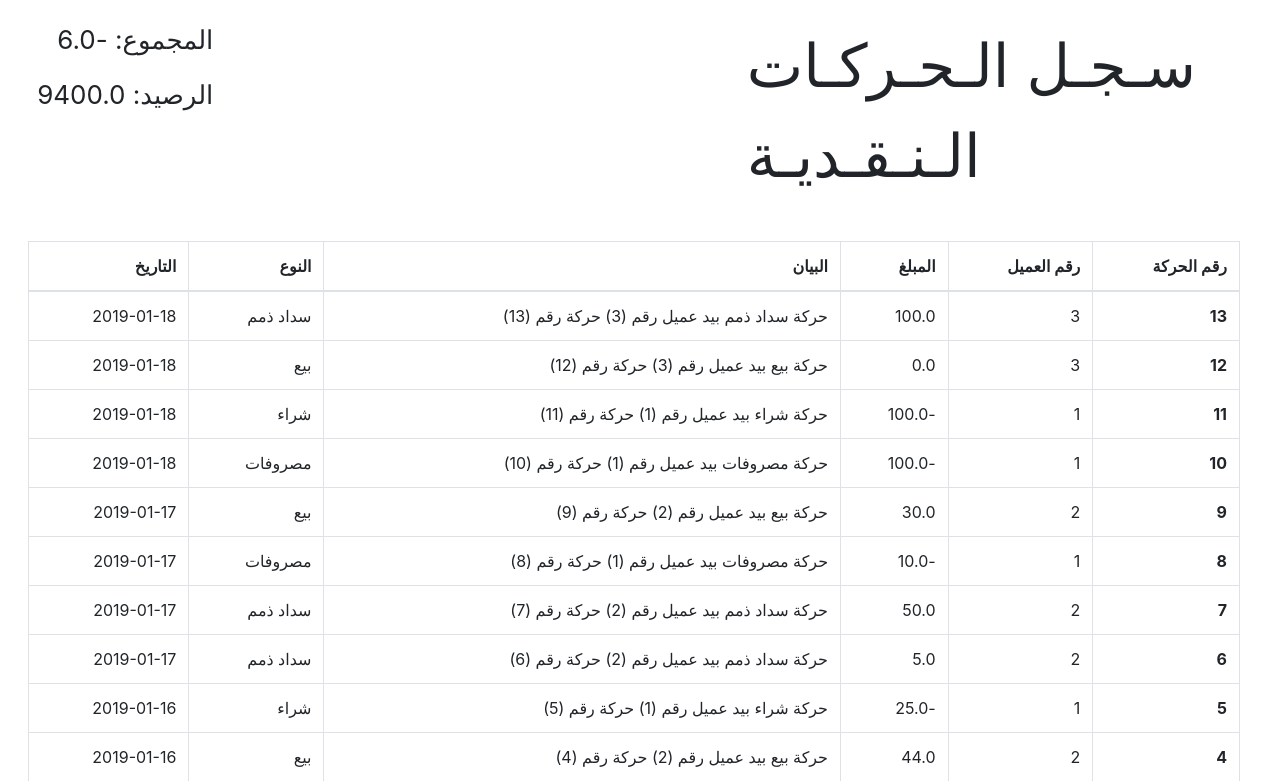
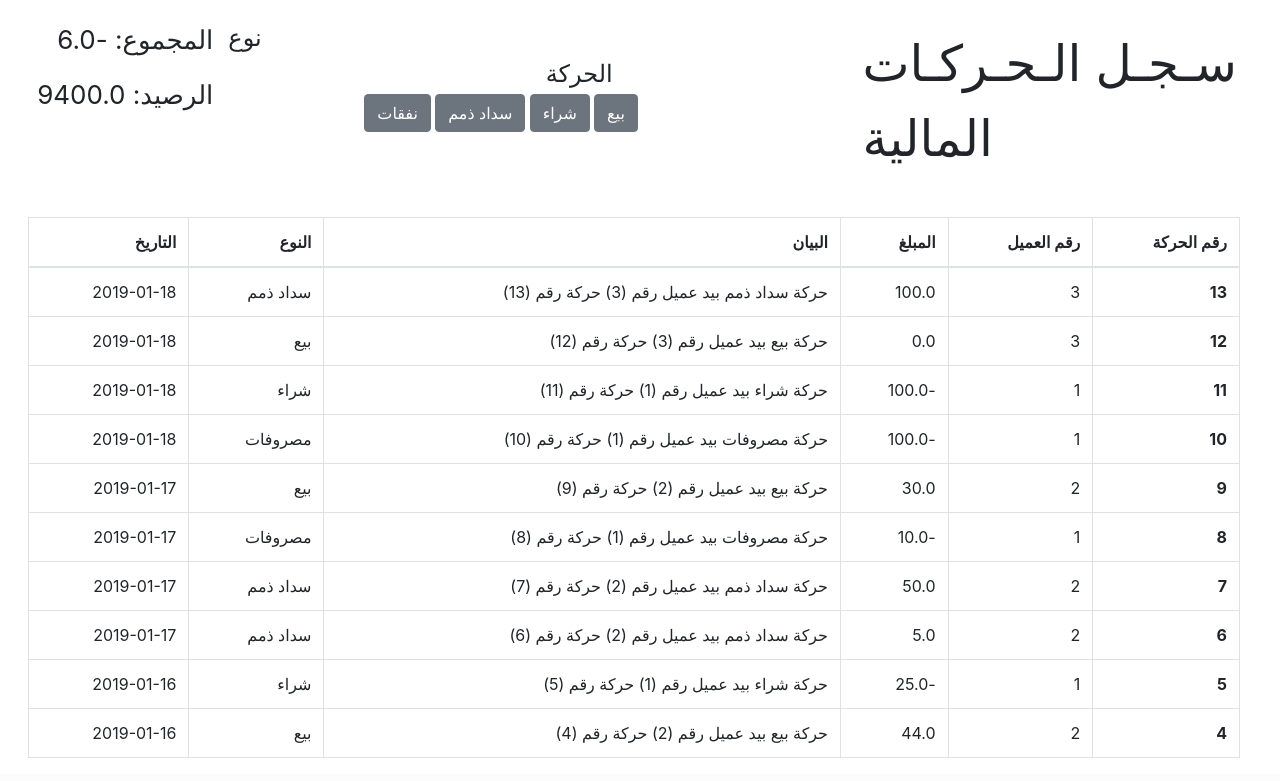
Before and after one commit to Minter27/Management-System, a Flask app: page /cash in a window 1280 px wide. Shown: the part 80-861 px from the top of the page. After the commit the page ends 838 px from the top, so only its background shows below. Run offline with Flask 2, Linux system fonts and the light colour scheme; data comes from the database, SQL or seed files in the repository; some libraries are stand-ins or nearby versions.

Commit message:
added query by type to the money transactions page (cash)

```diff
--- a/app.py
+++ b/app.py
@@ -154,11 +154,8 @@ def clients():
     except:
       return "الرجاء التأكد من تعبئة النموذج كاملاً"
 
-    if (None or False in (id, name, phone)) or (len(name) < 3) or (len(phone) != 10 or not re.search(r"[0-9]{10}?", phone)):
+    if (None in (id, name, phone)) or (len(name) < 3):
       return "الرجاء التأكد من تعبئة النموذج كاملاً"
-
-    if balance < 0:
-      return "لا يمكن ان يكون رصيد بداية المدة سالب ، اذا لم يقم العميل بالدفع و يريد الشراء ، يتم تسجيل الحركة ذمم"
 
     db.execute("INSERT INTO clients (clientId, client_name, client_phone, client_balance)"
               + "VALUES ((?), (?), (?), (?))", [id, name, phone, balance])
@@ -370,3 +367,18 @@ def inventory():
 def getClientId():
   query = db.execute("SELECT client_name FROM clients ORDER BY clientId").fetchall()
   return jsonify( { 'clientArr': list(query) } )
+
+@app.route("/getTransactionsByType")
+def getTransactionsByType():
+  transactions = []
+  query = db.execute("SELECT * FROM cash WHERE typeId = (?)", [request.args.get('typeId')]).fetchall()
+  for record in query:
+    transactions.append({
+      'id': record[0],
+      'clientId': record[1],
+      'amount': record[2],
+      'descreption': str("حركة " + str(record[4]) +  " بيد عميل رقم " + "(" +str(record[1]) + ")" + " حركة رقم " + "(" + str(record[0]) + ")"),
+      'type': record[4],
+      'date': record[5]
+    })
+  return jsonify(transactions)
--- a/static/css/cash.css
+++ b/static/css/cash.css
@@ -2,8 +2,9 @@
   margin-top: 8%;
 }
 .head-text {
-  margin-left: 50%;
-  font-size: 60px;
+  margin-top: 1%;
+  margin-left: 34%;
+  font-size: 50px;
 }
 .center-table {
   margin-top: 2%;
@@ -13,3 +14,11 @@
 .col-md-2 {
   font-size: 26px;
 }
+.transactionType {
+  margin-left: 80%;
+  font-size: 24px;
+}
+button {
+  padding: 5%;
+  margin: 0.5%;
+}
--- a/static/js/cash.js
+++ b/static/js/cash.js
@@ -1,3 +1,28 @@
 $(document).ready(() => {
-
+  $("button").click(function() {
+    $("button").removeClass('btn-primary').addClass('btn-secondary')
+    $(this).removeClass('btn-secondary').addClass('btn-primary')
+    const para = {
+      typeId: $(this).val(),
+    }
+    $.getJSON("/getTransactionsByType", para, (data) => {
+      console.log(data)
+      let total = 0
+      $("tbody").empty()
+      for (let transaction of data) {
+        $("tbody").append(
+        `<tr>
+          <th scope="row">${ transaction.id }</th>
+          <td>${ transaction.clientId }</td>
+          <td>${ transaction.amount }</td>
+          <td>${ transaction.descreption }</td>
+          <td>${ transaction.type }</td>
+          <td>${ transaction.date }</td>
+        </tr>`
+        )
+        total += transaction.amount
+      }
+      $("p#total").text("المجموع: " + String(Math.abs(total)))
+    })
+  })
 })
--- a/templates/cash.html
+++ b/templates/cash.html
@@ -7,14 +7,23 @@
 
 {% block body %}
   <div class="main row">
-    <div class="col-md-10">
+    <div class="col-md-6">
       <div class="head-text">
-        <p>سـجـل الـحـركـات الـنـقـديـة</p>
+        <p>سـجـل الـحـركـات المالية</p>
+      </div>
+    </div>
+    <div class="col-md-4">
+      <span class="transactionType">نوع الحركة</span>
+      <div class="row">
+        <button class="btn btn-secondary" value="S">بيع</button>
+        <button class="btn btn-secondary" value="B">شراء</button>
+        <button class="btn btn-secondary" value="R">سداد ذمم</button>
+        <button class="btn btn-secondary" value="E">نفقات</button>
       </div>
     </div>
     <div class="col-md-2">
       <div class="row">
-        <p>المجموع: {{ stats.total }}</p>
+        <p id="total">المجموع: {{ stats.total }}</p>
       </div>
       <div class="row">
         <p>الرصيد: {{ stats.balance }}</p>
```
